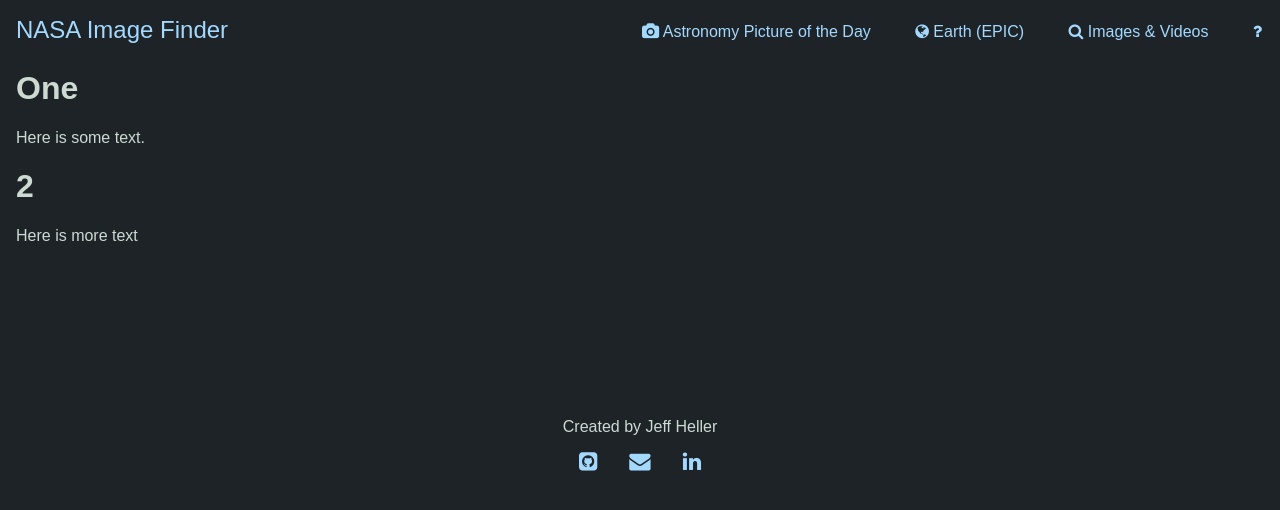
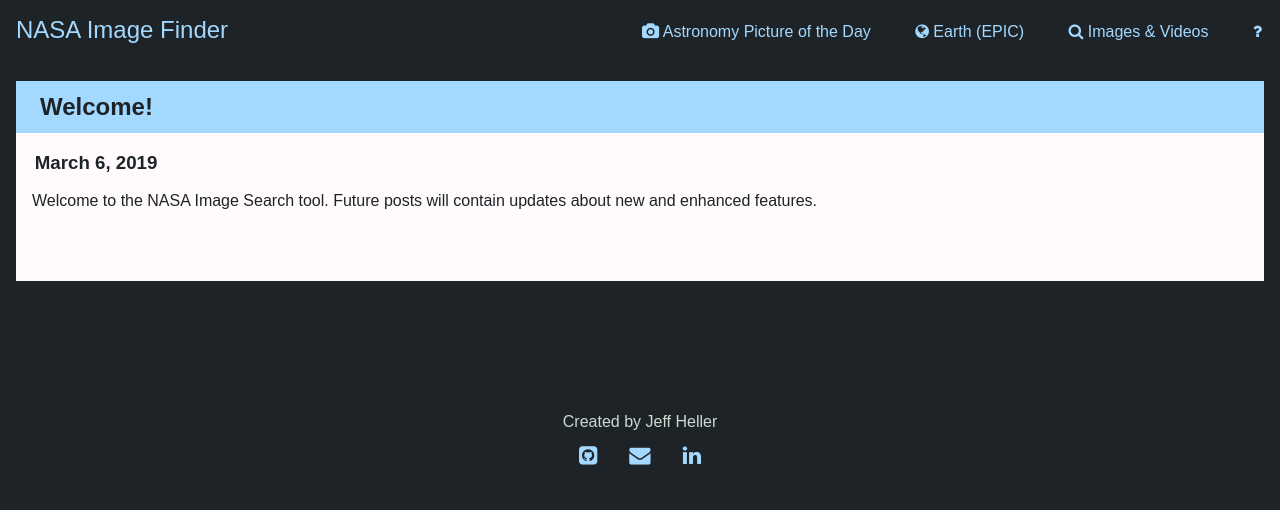
Before and after one commit to Jheller11/nasa-images, a React (Create React App) app: page /blog in a window 1280 px wide. Shown: the top 510 px of the page. Built offline with nearby package versions, Linux system fonts and the light colour scheme; the HTML template or start-up script is replaced by a standard one.

Commit message:
style blog, add template

```diff
--- a/src/blog/Blog.js
+++ b/src/blog/Blog.js
@@ -1,5 +1,6 @@
 import React, { Component } from 'react'
 import ReactMarkdown from 'react-markdown'
+import styles from './Blog.module.css'
 
 const markdownContext = require.context('./posts', false, /\.md$/)
 const markdownFiles = markdownContext
@@ -23,10 +24,13 @@
   }
 
   render() {
+    console.log(this.state.posts)
     return (
-      <div>
+      <div className={styles.postList}>
         {this.state.posts.map((post, i) => (
-          <ReactMarkdown key={i} source={post} />
+          <div key={i} className={styles.post}>
+            <ReactMarkdown source={post} />
+          </div>
         ))}
       </div>
     )
--- /dev/null
+++ b/src/blog/Blog.module.css
@@ -0,0 +1,30 @@
+.postList {
+  /* container for all posts */
+  display: flex;
+  flex-direction: column-reverse;
+}
+
+.post {
+  /* container for each post */
+  min-height: 200px;
+  background-color: #fffbfc;
+  color: #1e2327;
+  margin-top: 1em;
+}
+
+.post > h2 {
+  /* post title */
+  background-color: #a3d9ff;
+  margin: 0;
+  padding: 0.5em 1em;
+}
+
+.post > h3 {
+  /* date */
+  padding: 0 1em;
+}
+
+.post > p {
+  /* post normal text */
+  padding: 0 1em;
+}
--- /dev/null
+++ b/src/blog/posts/1.md
@@ -0,0 +1,5 @@
+## Welcome!
+
+### March 6, 2019
+
+Welcome to the NASA Image Search tool. Future posts will contain updates about new and enhanced features.
--- a/src/blog/posts/one.md
+++ /dev/null
@@ -1,3 +0,0 @@
-# One
-
-Here is some text.
--- a/src/blog/posts/two.md
+++ /dev/null
@@ -1,3 +0,0 @@
-# 2
-
-Here is more text
```
Also changed, not shown: src/blog/template.md (added, +5 -0 lines).
